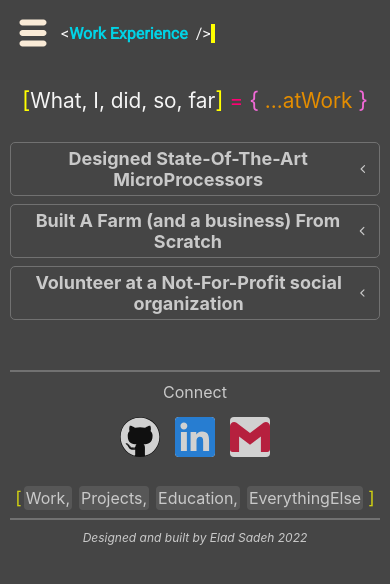
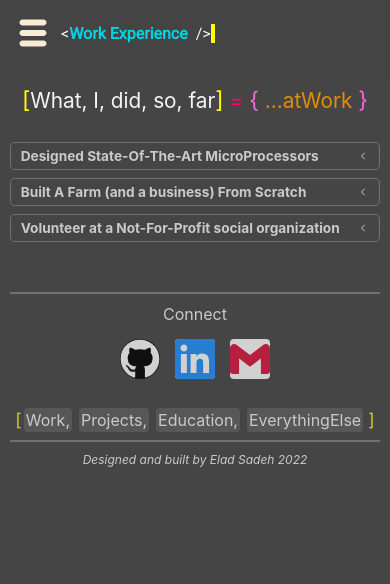
Before and after one commit to eladsadeh/portfolio, a Next.js app: page /work in a window 390 px wide. Shown: the top 584 px of the page. Built offline with nearby package versions, Linux system fonts and the light colour scheme.

Commit message:
fine tune font sizing in accordion

```diff
--- a/components/AccordionItem.js
+++ b/components/AccordionItem.js
@@ -1,20 +1,33 @@
 import React from 'react';
 import { FiChevronLeft, FiChevronDown } from 'react-icons/fi';
 import styles from '../styles/accordionItem.module.css';
+import utilStyles from '../styles/utils.module.css'
 
 function AccordionItem({ content, toggleContent, idx, showContent }) {
 	return (
 		<div className={styles.container}>
-			<div className={showContent? `${styles.active} ${styles.title}`: styles.title} onClick={() => toggleContent(idx)}>
+			<div
+				className={
+					showContent ? `${styles.active} ${styles.title}` : styles.title
+				}
+				onClick={() => toggleContent(idx)}>
 				<h2>{content.title}</h2>
-				{showContent ? <FiChevronDown className={styles.icon}/> : <FiChevronLeft />}
+				{showContent ? (
+					<FiChevronDown className={styles.icon} />
+				) : (
+					<FiChevronLeft />
+				)}
 			</div>
 			{showContent && (
 				<div className={styles.content}>
 					<div className={styles.description}>{content.description}</div>
-					<ul className={styles.bullets}>
+					<ul className={utilStyles.bullets}>
 						{content.bullets.map((bullet, idx) => {
-							return <li key={idx}><p>{bullet}</p></li>;
+							return (
+								<li key={idx}>
+									<p>{bullet}</p>
+								</li>
+							);
 						})}
 					</ul>
 				</div>
--- a/styles/accordionItem.module.css
+++ b/styles/accordionItem.module.css
@@ -13,21 +13,26 @@
 	display: flex;
 	justify-content: space-between;
 	align-items: center;
+	text-align: left;
 	cursor: pointer;
 	padding: 5px 10px;
-	/* width: 100%; */
-	/* background-color: gray; */
+}
+
+@media only screen and (max-width: 550px) {
+	.title {
+		font-size: 12px;
+	}
 }
 
 .title:hover {
-		background-color: var(--dark-gray);
+	background-color: var(--dark-gray);
 }
 .active {
 	color: var(--blue);
 }
 
 .title h2 {
-	font-size: 18px;
+	font-size: min(3.5vw, 18px);
 	margin: 0;
 }
 
@@ -36,24 +41,10 @@
 }
 
 .content {
-    padding: 10px;
+	padding: 10px;
 }
 
 .description {
-	padding:  0 10px;
-    line-height: 1.2;
+	padding: 0 10px;
+	line-height: 1.2;
 }
-
-.bullets {
-	list-style-type: none;
-	padding: 5px;
-}
-.bullets li:before {
-	padding: 5px;
-	content: '❖ ';
-	color: var(--green)
-}
-.bullets li {
-	display: flex;
-	align-items: baseline;
-}
```
